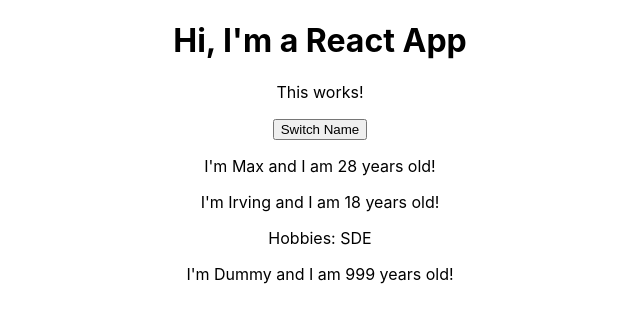
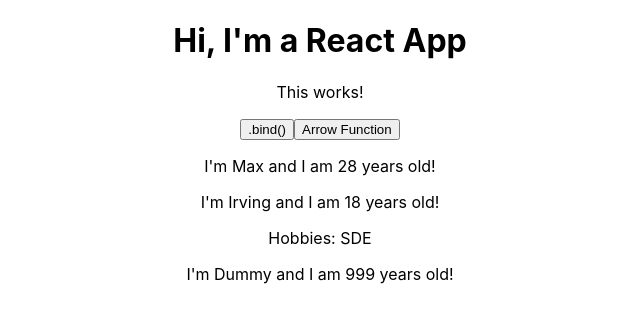
Before and after one commit to IrvingZhao2018/react-test001, a React (Create React App) app: page / in a window 1280 px wide. Shown: the top 322 px of the page, without its empty margins (320-960 px from the left). Built offline with nearby package versions, Linux system fonts and the light colour scheme.

Commit message:
class-based Component pass method between component

```diff
--- a/src/App.js
+++ b/src/App.js
@@ -27,13 +27,13 @@
         otherState: 'some other val'
     }
 
-    switchNameHandler = () => {
+    switchNameHandler = (newName) => {
         // console.log('Was clicked!');
         // this.state.persons[0].name = 'MaxMax';
         //Override
         this.setState({
             persons: [
-                {name: 'switched', age: 28},
+                {name: newName, age: 28},
                 {name: 'Irving', age: 18},
                 {name: 'Dummy', age: 99}
             ]
@@ -46,13 +46,17 @@
             <div className="App">
                 <h1>Hi, I'm a React App</h1>
                 <p> This works! </p>
-                <button onClick={this.switchNameHandler}>Switch Name</button>
+                <button onClick={this.switchNameHandler.bind(this, 'SWWWWiched')}>.bind()</button>
                 {/*if this.switchNameHandler(), would call when rendering,*/}
                 {/*but should call when click. Therefore, just use reference here*/}
+
+
+                <button onClick={() => this.switchNameHandler('SWWWWiched')}>Arrow Function</button>
+                {/*inefficient, react can re-render too often*/}
                 <Person
                     name={this.state.persons[0].name}
                     age={this.state.persons[0].age}
-                    click={this.switchNameHandler}
+                    click={this.switchNameHandler.bind(this, 'switched')}
                 />
                 <Person
                     name={this.state.persons[1].name}
```
